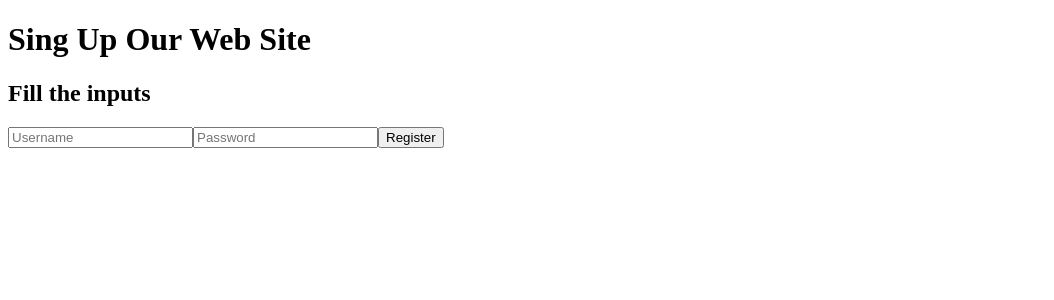
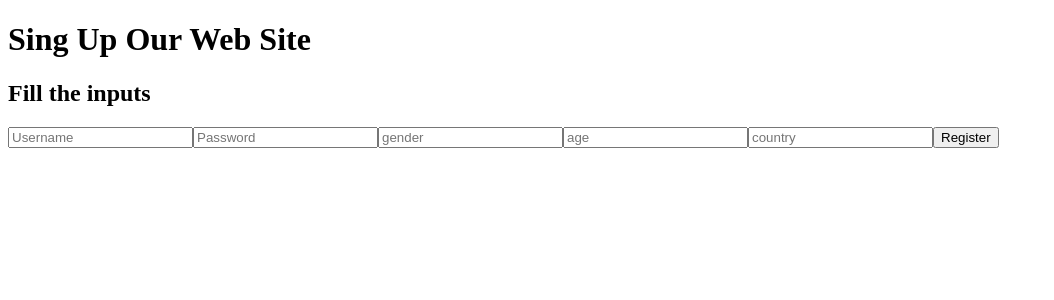
Before and after one commit to Eldar-svg/justtestingskills, a React (Create React App) app in the folder Frontend/: page /signup in a window 1280 px wide. Shown: the top 300 px of the page, without its empty margins (0-1054 px from the left). Built offline with nearby package versions, Linux system fonts and the light colour scheme.

Commit message:
update typescript

```diff
--- a/Frontend/src/SingUp.tsx
+++ b/Frontend/src/SingUp.tsx
@@ -6,19 +6,28 @@ import { useNavigate } from "react-router-dom";
 interface SingUpDate {
   username: string;
   password: string;
+  gender: string;
+  age: string;
+  country: string;
   role?: string;
 }
 
 interface SignUpResponse {
   username: string;
   role: string;
-  message?: string; // Опциональное поле для сообщения от сервера
+  message?: string;
+  country: string;
+  gender: string;
+  age: string;
 }
 
 const SingUp: React.FC = () => {
   const [form, setForm] = useState<SingUpDate>({
     username: "",
     password: "",
+    gender: "",
+    age: "",
+    country: "",
     role: "user",
   }); // Добавляем поле роли
   const [message, setMessage] = useState<string>("");
@@ -41,9 +50,7 @@ const SingUp: React.FC = () => {
         form,
         { withCredentials: true }
       );
-      const { username, role } = response.data;
 
-      console.log(username, role);
       setMessage("Registration successful! " + response?.data?.message);
 
       setTimeout(() => {
@@ -88,6 +95,30 @@ const SingUp: React.FC = () => {
               value={form.password}
               onChange={handleChange}
             />
+            <input
+              className="input"
+              type="text"
+              placeholder="gender"
+              name="gender"
+              value={form.gender}
+              onChange={handleChange}
+            />
+            <input
+              className="input"
+              type="text"
+              placeholder="age"
+              name="age"
+              value={form.age}
+              onChange={handleChange}
+            />
+             <input
+              className="input"
+              type="text"
+              placeholder="country"
+              name="country"
+              value={form.country}
+              onChange={handleChange}
+            />
             <button className="btn" type="submit" disabled={loading}>
               {loading ? "Registering..." : "Register"}
             </button>
```
